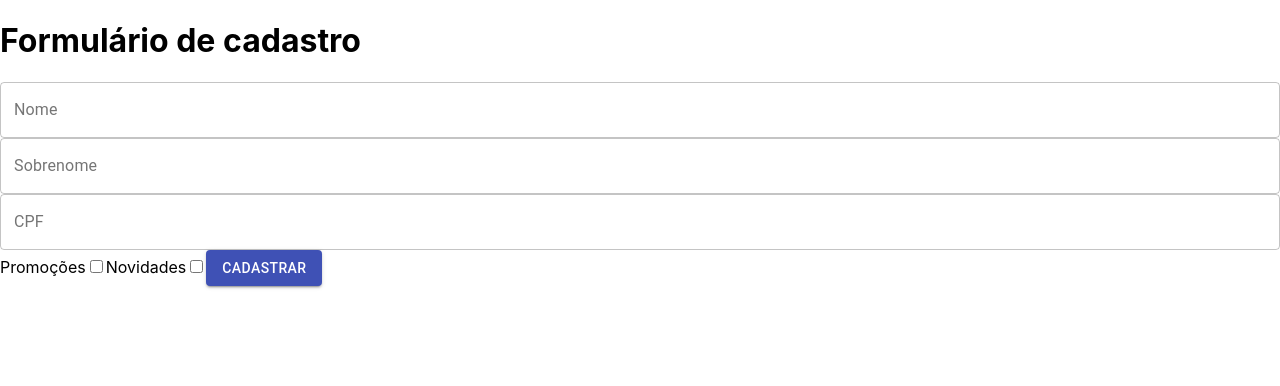
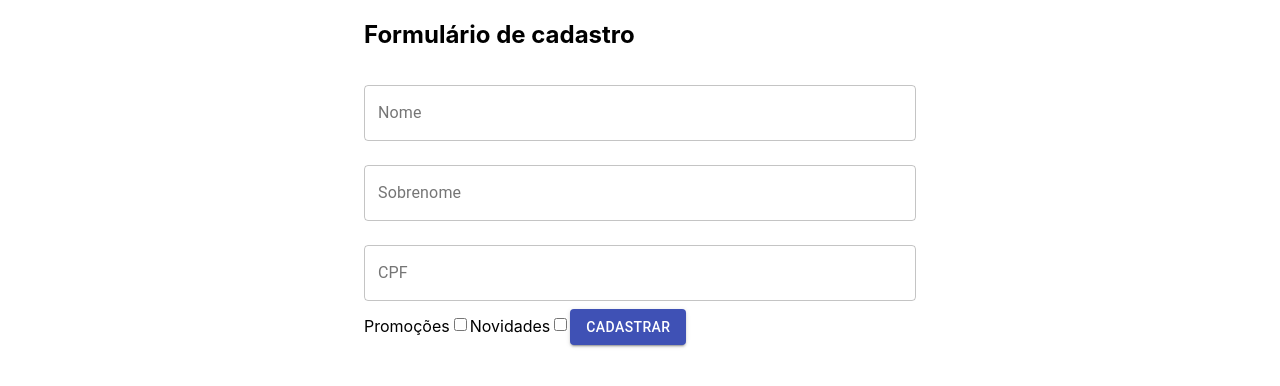
Before and after one commit to alura-cursos/1897-react-functions, a React (Create React App) app: page / in a window 1280 px wide. Shown: the top 386 px of the page. Built offline with nearby package versions, Linux system fonts and the light colour scheme.

Commit message:
video 2.2

```diff
--- a/src/App.js
+++ b/src/App.js
@@ -2,13 +2,14 @@ import React, { Component, Fragment } from "react";
 import "./App.css";
 import FormularioCadastro from "./components/FormularioCadastro/FormularioCadastro";
 
+import {Container} from "@material-ui/core"
 class App extends Component {
   render() {
     return (
-      <Fragment>
+      <Container component="article" maxWidth="sm">
         <h1>Formulário de cadastro</h1>
         <FormularioCadastro />
-      </Fragment>
+      </Container>
     );
   }
 }
--- a/src/components/FormularioCadastro/FormularioCadastro.jsx
+++ b/src/components/FormularioCadastro/FormularioCadastro.jsx
@@ -5,9 +5,9 @@ import TextField from "@material-ui/core/TextField";
 function FormularioCadastro() {
   return (
     <form>
-      <TextField id="nome" label="Nome" variant="outlined" fullWidth/>
-      <TextField id="sobrenome" label="Sobrenome"  variant="outlined" fullWidth/>
-      <TextField id="CPF" label="CPF"  variant="outlined" fullWidth/>
+      <TextField id="nome" label="Nome" variant="outlined"  margin="normal" fullWidth/>
+      <TextField id="sobrenome" label="Sobrenome"  variant="outlined" margin="normal" fullWidth/>
+      <TextField id="CPF" label="CPF"  variant="outlined" margin="normal" fullWidth/>
 
       <label>Promoções</label>
       <input type="checkbox" />
```
